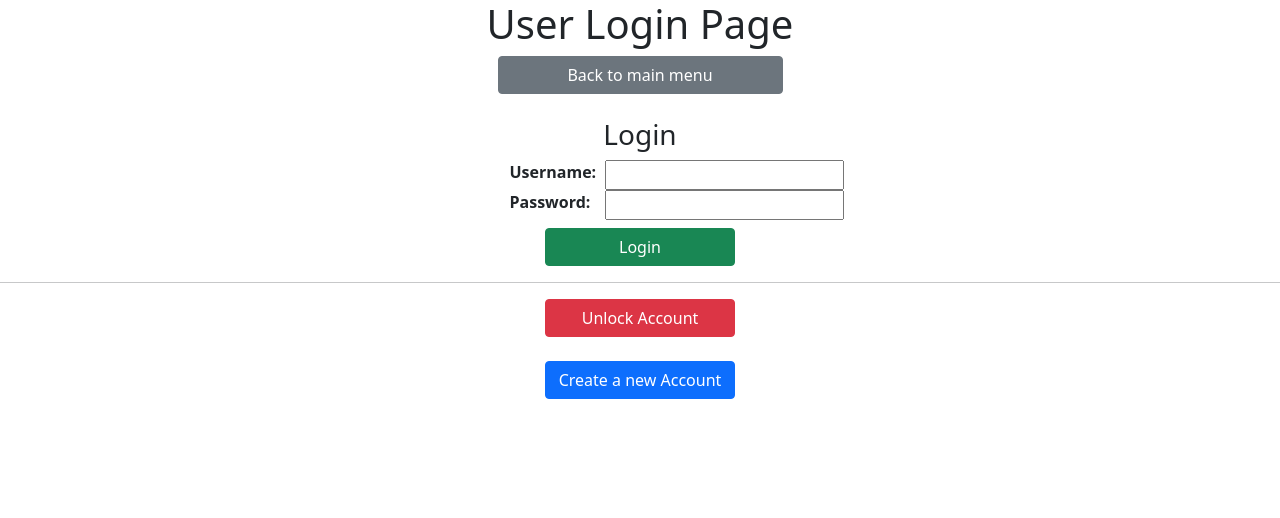
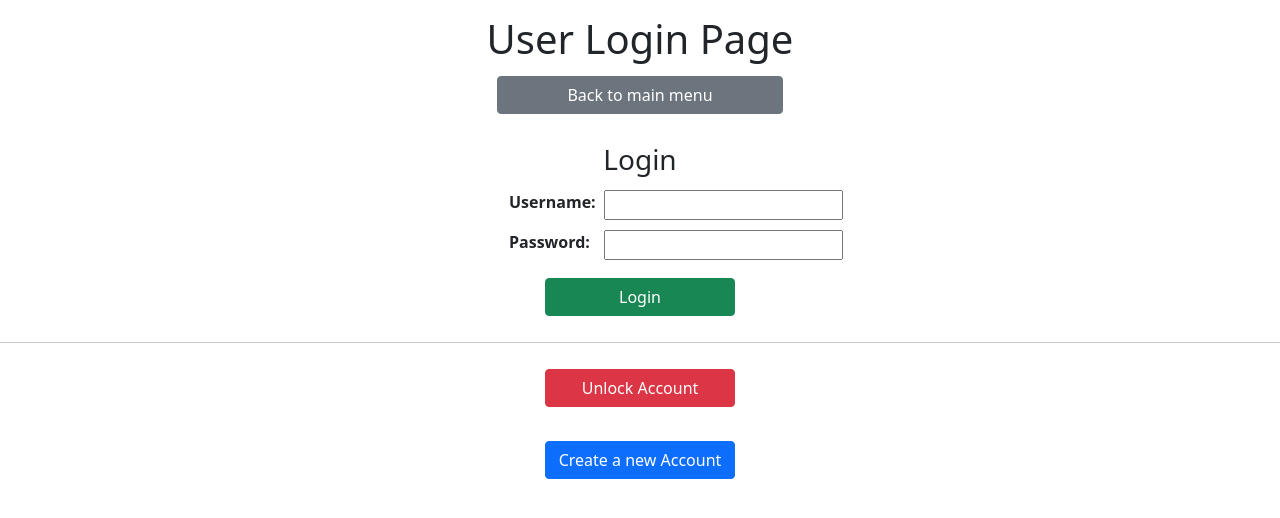
Before and after one commit to vam012/TCSGrocers, an Angular app in the folder Frontend/tcs-grocers/: page /user in a window 1280 px wide. Shown: the top 518 px of the page. Built offline with nearby package versions, Linux system fonts and the light colour scheme.

Commit message:
Added styles in required places.

```diff
--- a/Frontend/tcs-grocers/src/app/admin-add-product/admin-add-product.component.css
+++ b/Frontend/tcs-grocers/src/app/admin-add-product/admin-add-product.component.css
@@ -0,0 +1,7 @@
+.container{
+    margin-top: 20px;
+    padding: 10px;
+}
+.row{
+    padding: 10px;
+}
--- a/Frontend/tcs-grocers/src/app/admin-delete-product/admin-delete-product.component.css
+++ b/Frontend/tcs-grocers/src/app/admin-delete-product/admin-delete-product.component.css
@@ -0,0 +1,7 @@
+.container{
+    margin-top: 20px;
+    padding: 10px;
+}
+.row{
+    padding: 10px;
+}
--- a/Frontend/tcs-grocers/src/app/admin-menu/admin-menu.component.css
+++ b/Frontend/tcs-grocers/src/app/admin-menu/admin-menu.component.css
@@ -0,0 +1,7 @@
+.container{
+    margin-top: 20px;
+    padding: 10px;
+}
+.row{
+    padding: 10px;
+}
--- a/Frontend/tcs-grocers/src/app/admin-update-product/admin-update-product.component.css
+++ b/Frontend/tcs-grocers/src/app/admin-update-product/admin-update-product.component.css
@@ -0,0 +1,7 @@
+.container{
+    margin-top: 20px;
+    padding: 10px;
+}
+.row{
+    padding: 10px;
+}
--- a/Frontend/tcs-grocers/src/app/admin-view-requests/admin-view-requests.component.css
+++ b/Frontend/tcs-grocers/src/app/admin-view-requests/admin-view-requests.component.css
@@ -0,0 +1,7 @@
+.container{
+    margin-top: 10px;
+    padding: 10px;
+}
+.row{
+    padding: 10px;
+}
--- a/Frontend/tcs-grocers/src/app/update-order-status/update-order-status.component.html
+++ b/Frontend/tcs-grocers/src/app/update-order-status/update-order-status.component.html
@@ -17,7 +17,7 @@
             <tbody>
                 <tr *ngFor='let order of allOpenOrders'>
                     <th scope=row *ngIf='order.orderStatus!="Delivered"'>{{order._id}}</th>
-                    <td *ngIf='order.orderStatus!="Delivered"'>{{order.orderDate}}</td>
+                    <td *ngIf='order.orderStatus!="Delivered"'>{{order.orderDate.substr(0,10)}}</td>
                     <td *ngIf='order.orderStatus!="Delivered"'>{{order.orderStatus}}</td>
                     <td *ngIf='order.orderStatus!="Delivered"'>${{order.orderAmount}}</td>
                     <td *ngIf='order.orderStatus!="Delivered"'>
--- a/Frontend/tcs-grocers/src/app/user-add-funds/user-add-funds.component.css
+++ b/Frontend/tcs-grocers/src/app/user-add-funds/user-add-funds.component.css
@@ -0,0 +1,7 @@
+.container{
+    margin-top: 20px;
+    padding: 10px;
+}
+.row{
+    padding: 10px;
+}
--- a/Frontend/tcs-grocers/src/app/user-edit-profile/user-edit-profile.component.css
+++ b/Frontend/tcs-grocers/src/app/user-edit-profile/user-edit-profile.component.css
@@ -0,0 +1,4 @@
+input{
+    padding: 10px;
+    margin: 10px;
+}
--- a/Frontend/tcs-grocers/src/app/user-main-menu/user-main-menu.component.css
+++ b/Frontend/tcs-grocers/src/app/user-main-menu/user-main-menu.component.css
@@ -0,0 +1,7 @@
+.container{
+    margin-top: 10px;
+    padding: 5px;
+}
+.row{
+    padding: 5px;
+}
```
Also changed, not shown: Frontend/tcs-grocers/src/app/user-home/user-home.component.css (line endings or trailing spaces).
